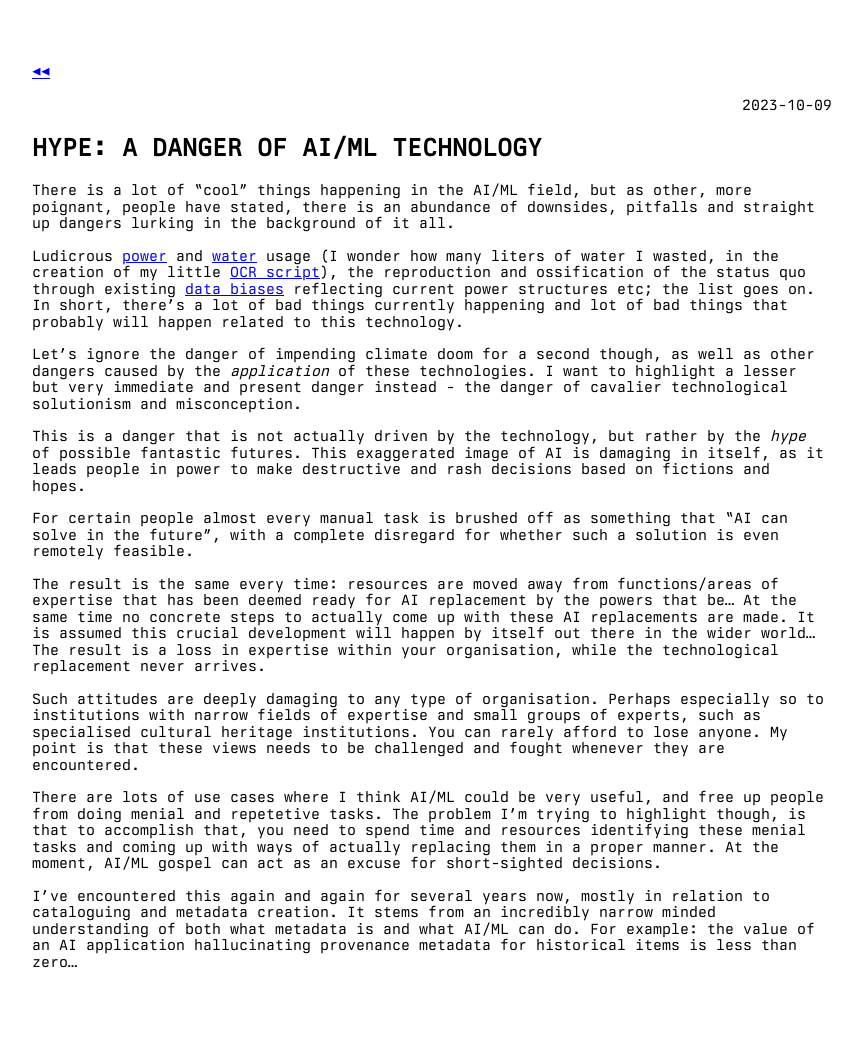
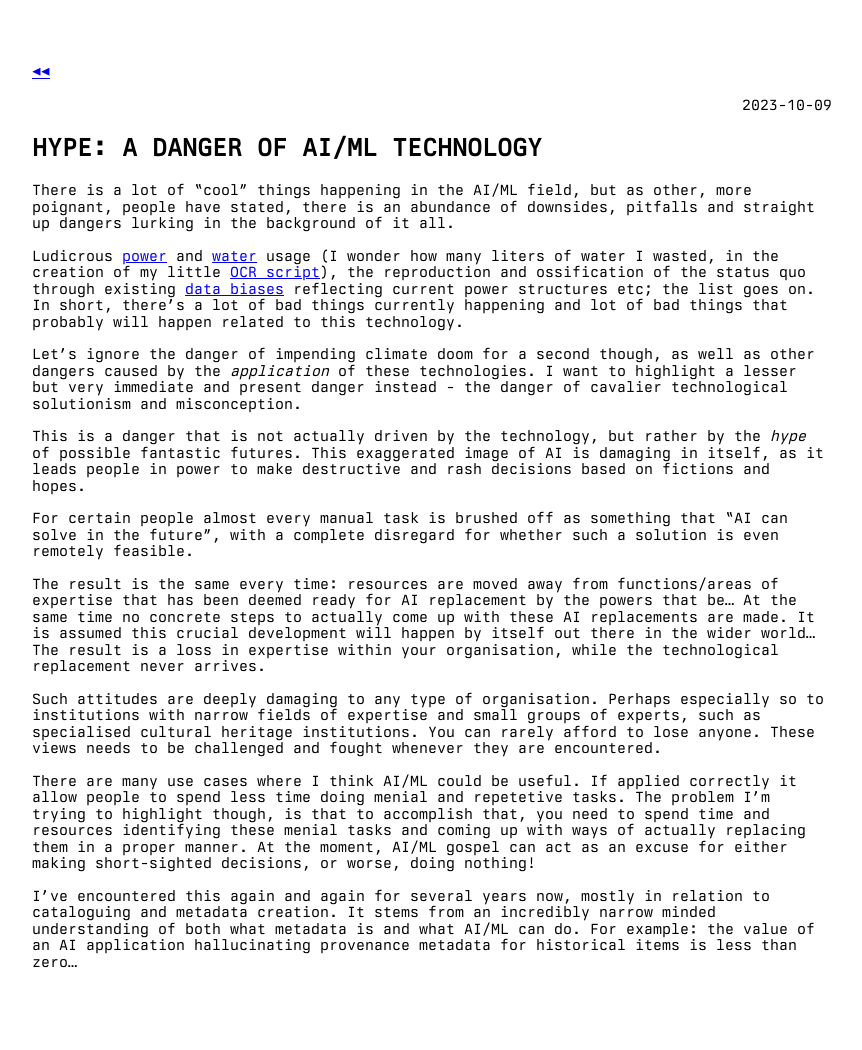
Before and after one commit to torbjornbp/torbjornbp.github.io, a Jekyll site: the page built from _posts/documents/2023-10-09-ai-misconceptions.md, in a window 1280 px wide. Shown: the whole page, without its empty margins (208-1070 px from the left). Built offline with Jekyll 4.4.1, drawn with Linux system fonts in a browser that asks for light colours.

Commit message:
Update 2023-10-09-ai-misconceptions.md

```diff
--- a/_posts/documents/2023-10-09-ai-misconceptions.md
+++ b/_posts/documents/2023-10-09-ai-misconceptions.md
@@ -16,8 +16,8 @@ For certain people almost every manual task is brushed off as something that "AI
 
 The result is the same every time: resources are moved away from functions/areas of expertise that has been deemed ready for AI replacement by the powers that be... At the same time no concrete steps to actually come up with these AI replacements are made. It is assumed this crucial development will happen by itself out there in the wider world... The result is a loss in expertise within your organisation, while the technological replacement never arrives.
 
-Such attitudes are deeply damaging to any type of organisation. Perhaps especially so to institutions with narrow fields of expertise and small groups of experts, such as specialised cultural heritage institutions. You can rarely afford to lose anyone. My point is that these views needs to be challenged and fought whenever they are encountered.
+Such attitudes are deeply damaging to any type of organisation. Perhaps especially so to institutions with narrow fields of expertise and small groups of experts, such as specialised cultural heritage institutions. You can rarely afford to lose anyone. These views needs to be challenged and fought whenever they are encountered.
 
-There are lots of use cases where I think AI/ML could be very useful, and free up people from doing menial and repetetive tasks. The problem I'm trying to highlight though, is that to accomplish that, you need to spend time and resources identifying these menial tasks and coming up with ways of actually replacing them in a proper manner. At the moment, AI/ML gospel can act as an excuse for short-sighted decisions.
+There are many use cases where I think AI/ML could be useful. If applied correctly it allow people to spend less time doing menial and repetetive tasks. The problem I'm trying to highlight though, is that to accomplish that, you need to spend time and resources identifying these menial tasks and coming up with ways of actually replacing them in a proper manner. At the moment, AI/ML gospel can act as an excuse for either making short-sighted decisions, or worse, doing nothing!
 
 I've encountered this again and again for several years now, mostly in relation to cataloguing and metadata creation. It stems from an incredibly narrow minded understanding of both what metadata is and what AI/ML can do. For example: the value of an AI application hallucinating provenance metadata for historical items is less than zero...
```
